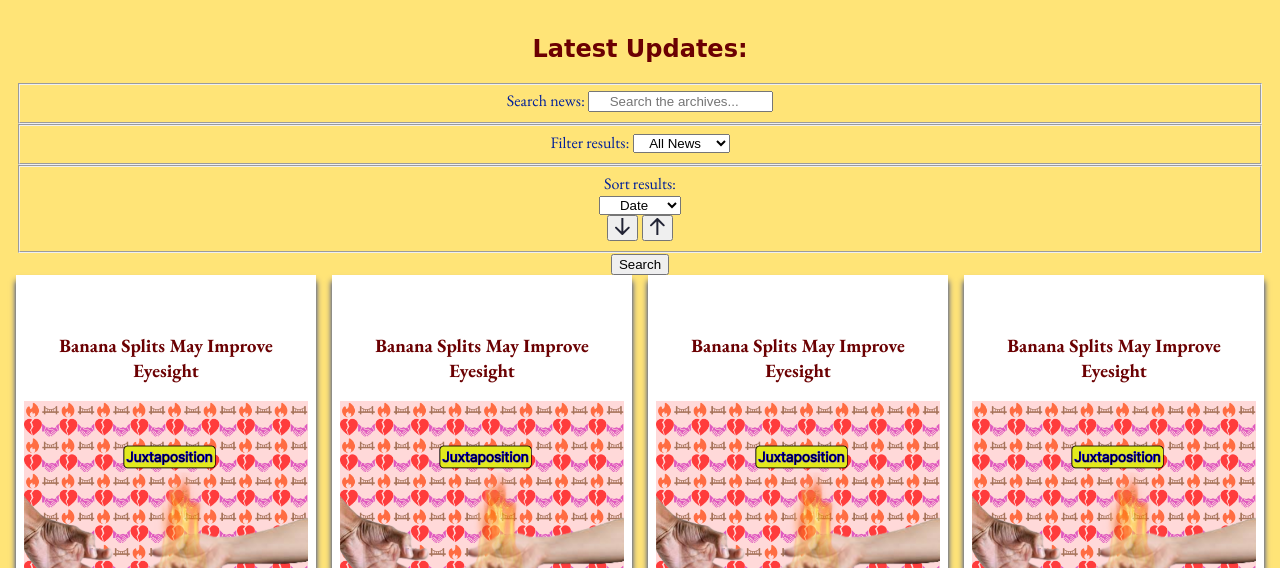
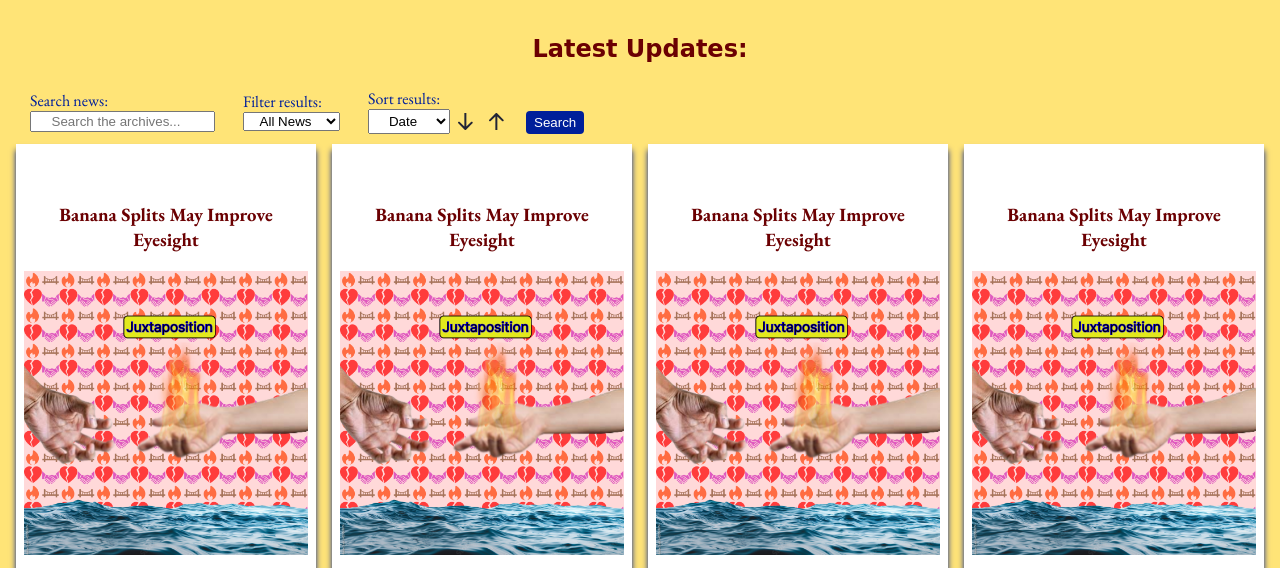
Before and after one commit to weimer18/DMA342, a plain HTML site: page project3/news.html in a window 1280 px wide. Shown: the part 208-776 px from the top of the page. Drawn offline with nearby package versions, Linux system fonts and the light colour scheme; a web font is replaced by a local one.

Commit message:
search form styling updates

```diff
--- a/project3/style.css
+++ b/project3/style.css
@@ -203,3 +203,36 @@ h3 {
 	max-height: 90%;
 	cursor: pointer;
 }
+
+/* search form */
+.search_form {
+	display: flex;
+	align-items: center;
+}
+.search_form fieldset {
+	border: none;
+	display: flex;
+	flex-direction: column;
+	align-items: flex-start;
+}
+
+.search_form .sort_controls,
+.search_form .sort_controls .sort_buttons {
+	display: flex;
+}
+
+.search_form button {
+	border: none;
+	display: flex;
+	justify-content: center;
+	align-items: center;
+	padding: 0.25rem 0.5rem;
+	background: none;
+}
+.search_form button[type='submit'] {
+	position: relative;
+	top: 9px;
+	background: var(--color-dark);
+	color: #fff;
+	border-radius: 0.25rem;
+}
```
Also changed, not shown: 1 other file.
